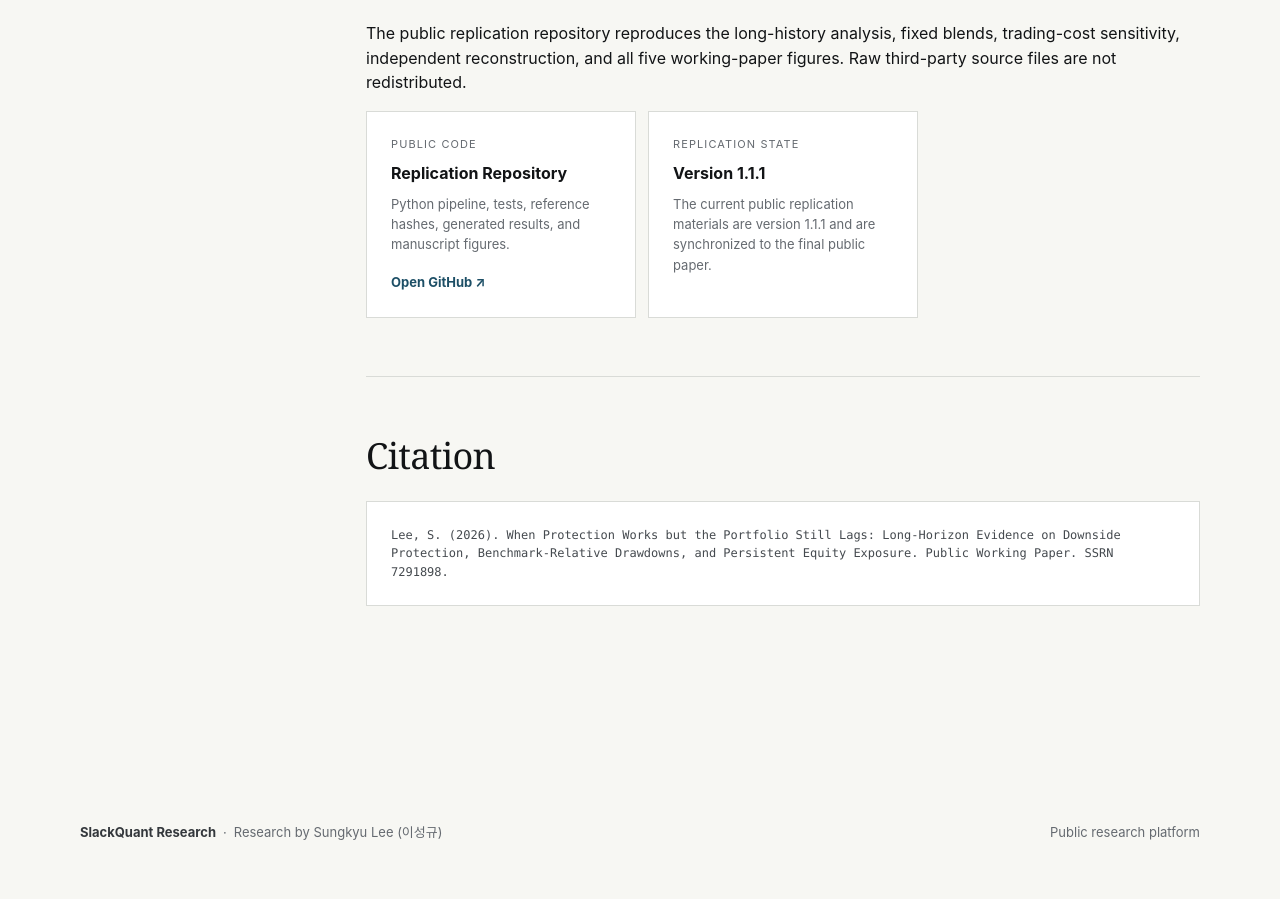
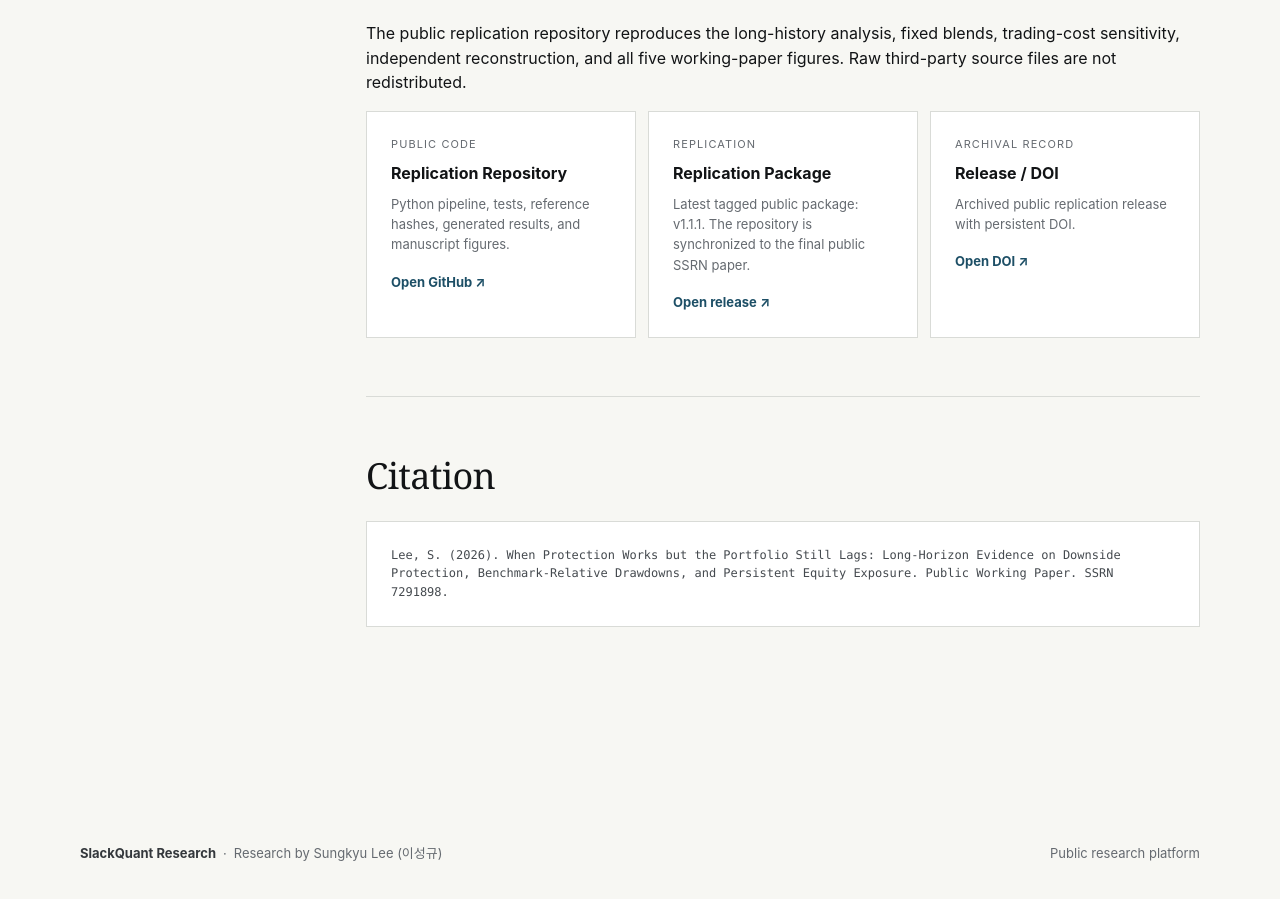
Before and after one commit to slackquant80/slackquant-research, a Next.js app: page /research/protection-patience in a window 1280 px wide. Shown: the part 7832-8731 px from the top of the page. Built offline with nearby package versions, Linux system fonts and the light colour scheme; no server answers.

Commit message:
Add T19 release and archival DOI links

```diff
--- a/src/app/research/protection-patience/page.tsx
+++ b/src/app/research/protection-patience/page.tsx
@@ -315,6 +315,7 @@ export default function ProtectionPatiencePage() {
             </p>
 
             <div className="repro-links">
+              {item.links.github ? (
                 <div className="artifact">
                   <div className="type">Public code</div>
                   <h3>Replication Repository</h3>
@@ -330,14 +331,40 @@ export default function ProtectionPatiencePage() {
                     Open GitHub &#8599;
                   </a>
                 </div>
+              ) : null}
+
+              {item.links.replication ? (
                 <div className="artifact">
-                <div className="type">Replication state</div>
-                <h3>Version 1.1.1</h3>
+                  <div className="type">Replication</div>
+                  <h3>Replication Package</h3>
                   <p>
-                  The current public replication materials are version 1.1.1 and
-                  are synchronized to the final public paper.
+                    Latest tagged public package: v1.1.1. The repository is
+                    synchronized to the final public SSRN paper.
                   </p>
+                  <a
+                    href={item.links.replication}
+                    target="_blank"
+                    rel="noopener noreferrer"
+                  >
+                    Open release &#8599;
+                  </a>
                 </div>
+              ) : null}
+
+              {item.links.archivalRelease ? (
+                <div className="artifact">
+                  <div className="type">Archival record</div>
+                  <h3>Release / DOI</h3>
+                  <p>Archived public replication release with persistent DOI.</p>
+                  <a
+                    href={item.links.archivalRelease}
+                    target="_blank"
+                    rel="noopener noreferrer"
+                  >
+                    Open DOI &#8599;
+                  </a>
+                </div>
+              ) : null}
             </div>
           </section>
 
--- a/src/data/research.ts
+++ b/src/data/research.ts
@@ -156,7 +156,13 @@ export const researchItems: ResearchItem[] = [
       ssrn:
         "https://papers.ssrn.com/sol3/papers.cfm?abstract_id=7291898",
       github:
-        "https://github.com/slackquant80/protection-patience-replication"
+        "https://github.com/slackquant80/protection-patience-replication",
+      replication:
+        "https://github.com/slackquant80/protection-patience-replication/releases/tag/v1.1.1",
+      archivalRelease:
+        "https://doi.org/10.5281/zenodo.21991470",
+      doi:
+        "https://doi.org/10.5281/zenodo.21991470"
     }
   },
   {
```
Lines whose indentation alone changed are shown as unchanged.
